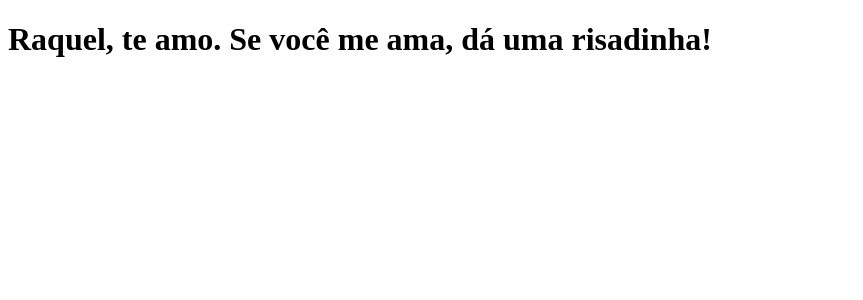
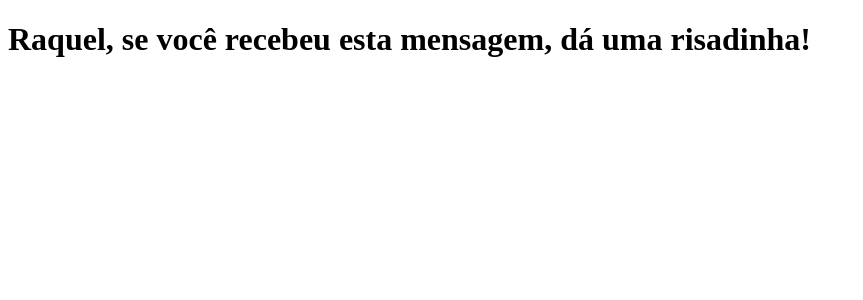
Before and after one commit to brunoccalmeida/clone-tabnews, a Next.js app: page / in a window 1280 px wide. Shown: the top 300 px of the page, without its empty margins (0-863 px from the left). Built offline with nearby package versions, Linux system fonts and the light colour scheme.

Commit message:
Alterada a frase da pagina

```diff
--- a/pages/index.js
+++ b/pages/index.js
@@ -1,5 +1,5 @@
 function Home() {
-    return <h1>Raquel, te amo. Se você me ama, dá uma risadinha!</h1>
+    return <h1>Raquel, se você recebeu esta mensagem, dá uma risadinha!</h1>
 }
 
 export default Home;
```
